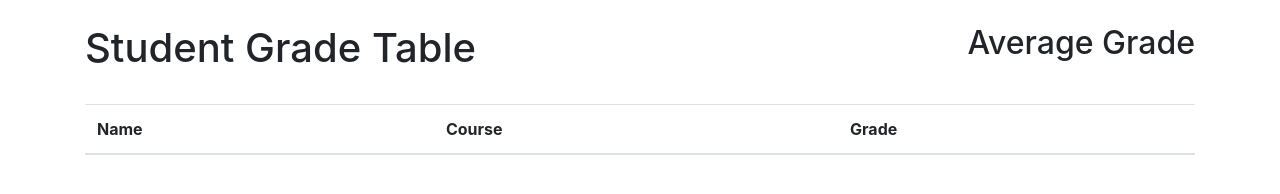
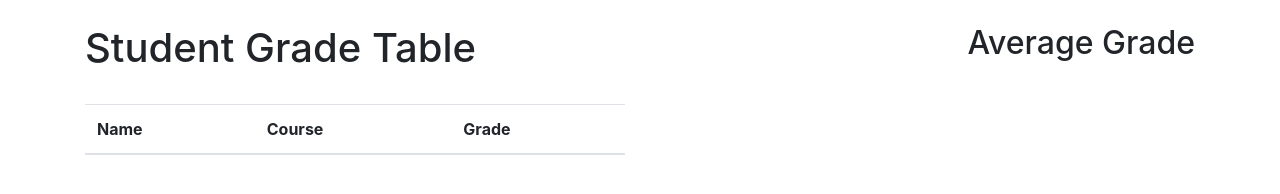
Before and after one commit to arlette-pineda/student-grade-table, a plain HTML site: page index.html in a window 1280 px wide. Drawn offline with nearby package versions, Linux system fonts and the light colour scheme; no server answers.

Commit message:
Wrapped html table element in in two column grid layout using bootstrap.

```diff
--- a/index.html
+++ b/index.html
@@ -20,6 +20,8 @@
       </div>
   </div>
   </header>
+  <div class="row">
+    <div class="col">
 <table class="table table-hover" id="table-el">
   <thead>
     <tr>
@@ -31,6 +33,9 @@
   <tbody id="t-body">
   </tbody>
 </table>
+</div>
+  <div class="col"></div>
+</div>
 </main>
 
 
```
